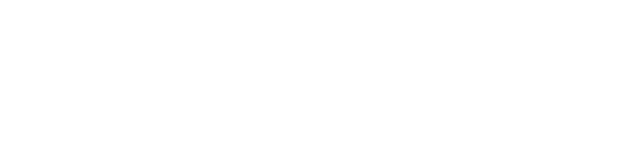
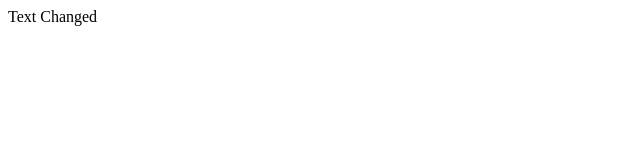
Before and after one commit to ShaileshKV29/JavaScript, a plain HTML site: page index.html in a window 1280 px wide. Shown: the whole page, without its empty margins (0-640 px from the left). Drawn offline with Linux system fonts and the light colour scheme.

Commit message:
Get Element by ID

```diff
--- a/index.html
+++ b/index.html
@@ -7,6 +7,9 @@
     <title>Document</title>
 </head>
 <body>
-
+    <div id="div-1">Here is some text</div>
 </body>
+    <script>
+        document.getElementById("div-1").innerHTML = "Text Changed";
+    </script>
 </html>
```
